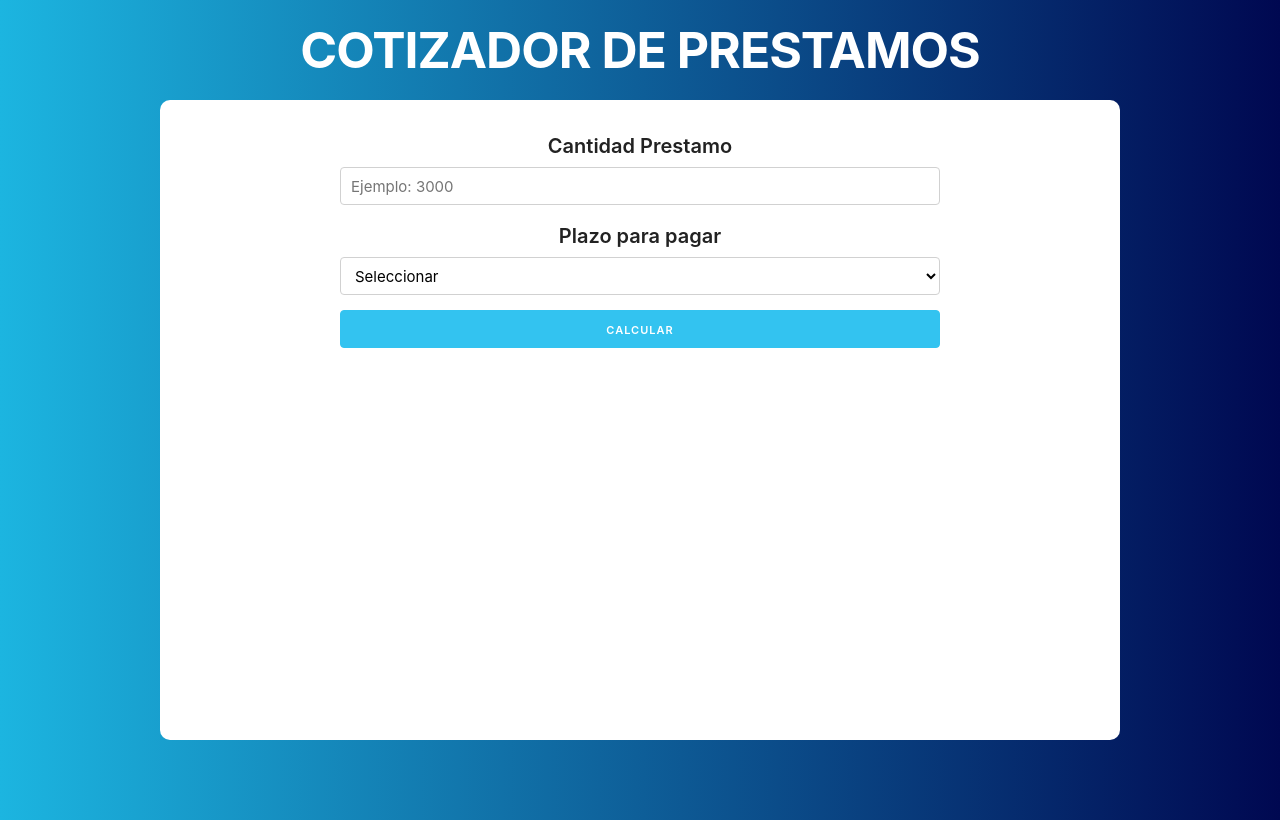
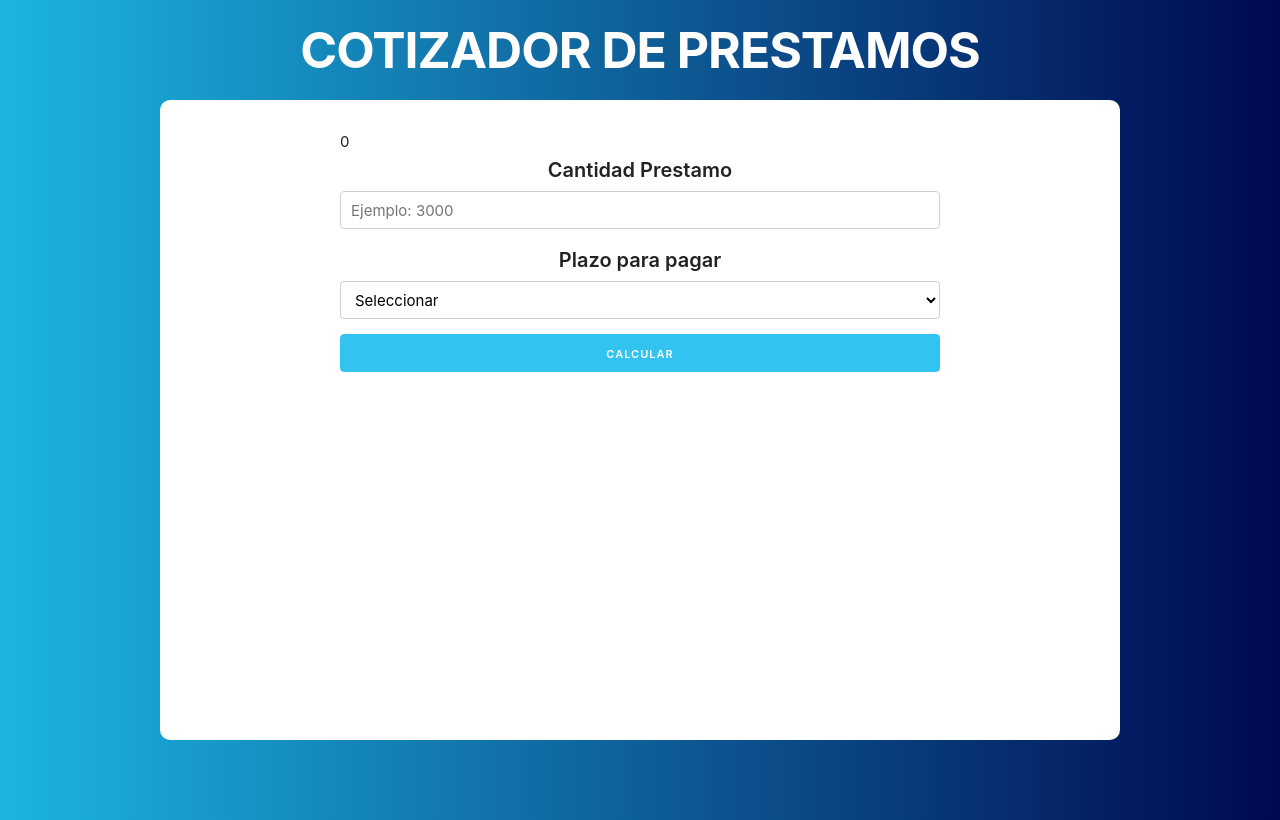
Before and after one commit to yuleysi/Prestamos, a React (Create React App) app: page / in a window 1280 px wide. Built offline with nearby package versions, Linux system fonts and the light colour scheme.

Commit message:
Haciendo uso del state

```diff
--- a/src/componentes/Formulario.js
+++ b/src/componentes/Formulario.js
@@ -1,9 +1,10 @@
 import React from 'react'
 
-const Formulario = () => {
+const Formulario = ({cantidad, guardarCantidad}) => {
+
     return (
         <form>
-
+            {cantidad}
         <div className="row">
             <div>
                 <label>Cantidad Prestamo</label>
@@ -11,6 +12,7 @@ const Formulario = () => {
                 className="u-full-width"
                 type="number"
                 placeholder="Ejemplo: 3000"
+                onChange={ e => guardarCantidad (parseInt( e.target.value ))}
                 />
             </div>
             <div>
```
